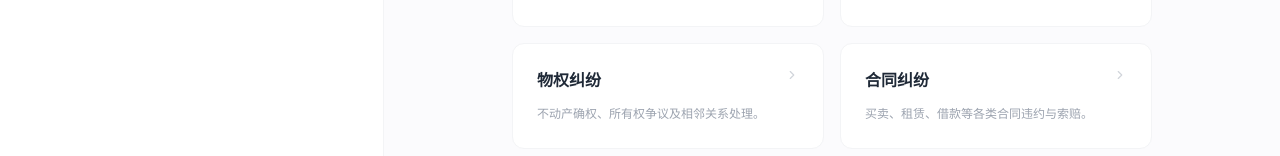
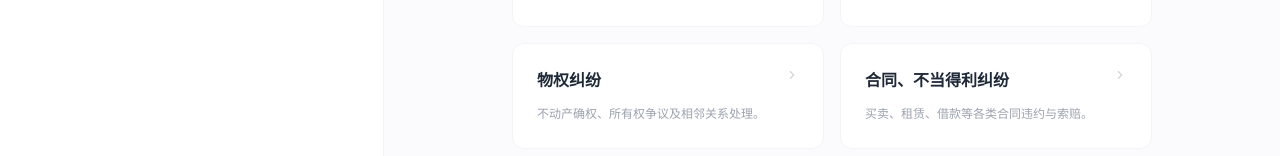
Before and after one commit to songlinchuan/lawyer2, a Next.js app: page / in a window 1280 px wide. Shown: the part 644-800 px from the top of the page. Built offline with nearby package versions, Linux system fonts and the light colour scheme.

Commit message:
Update page.tsx

```diff
--- a/app/page.tsx
+++ b/app/page.tsx
@@ -68,7 +68,7 @@ const casesData: Record<CaseType, CaseCategoryItem[]> = {
     },
     { title: "物权纠纷", desc: "不动产确权、所有权争议及相邻关系处理。" },
    {
-      title: "合同纠纷",
+      title: "合同、不当得利纠纷",
       desc: "买卖、租赁、借款等各类合同违约与索赔。",
       articles: [
         {
```
